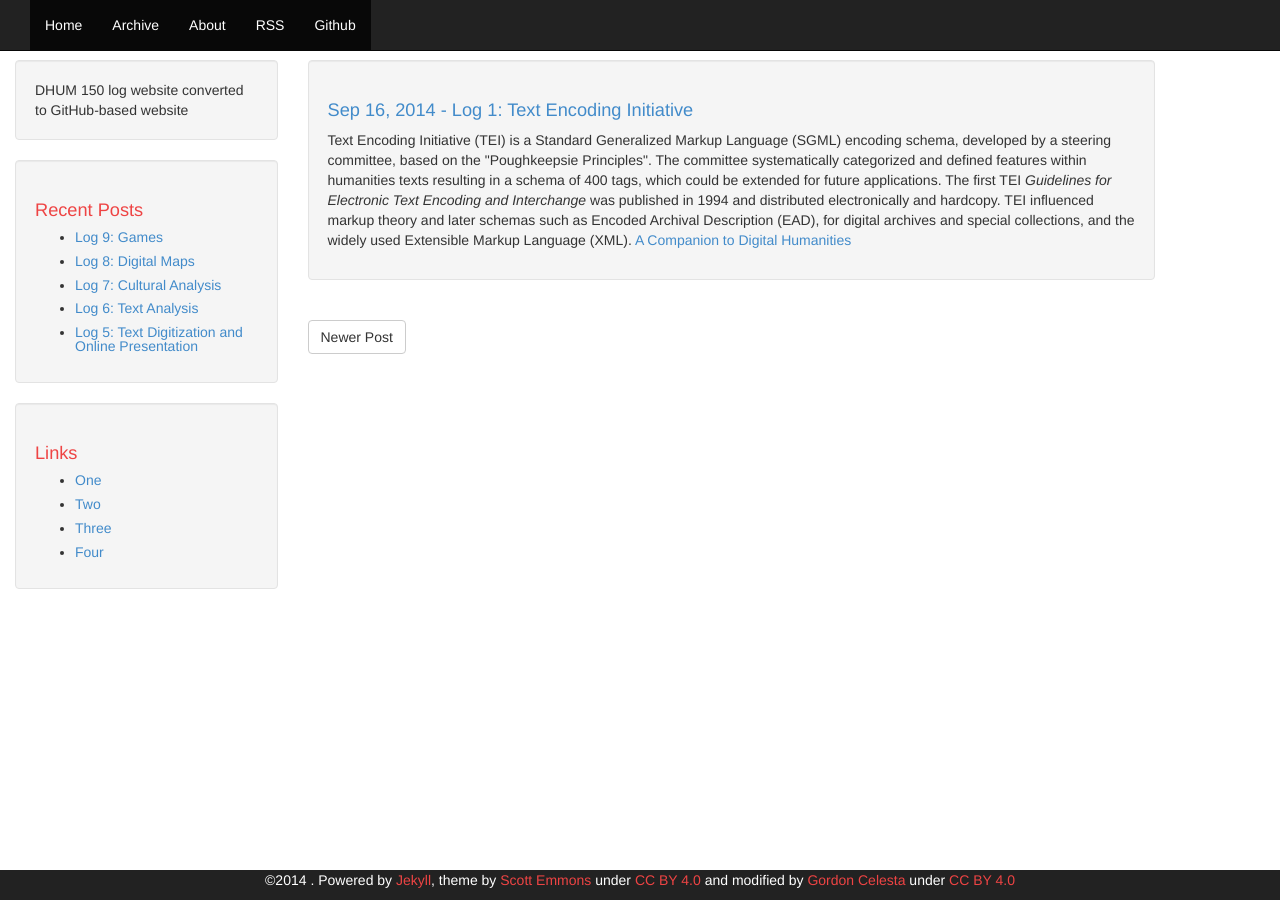
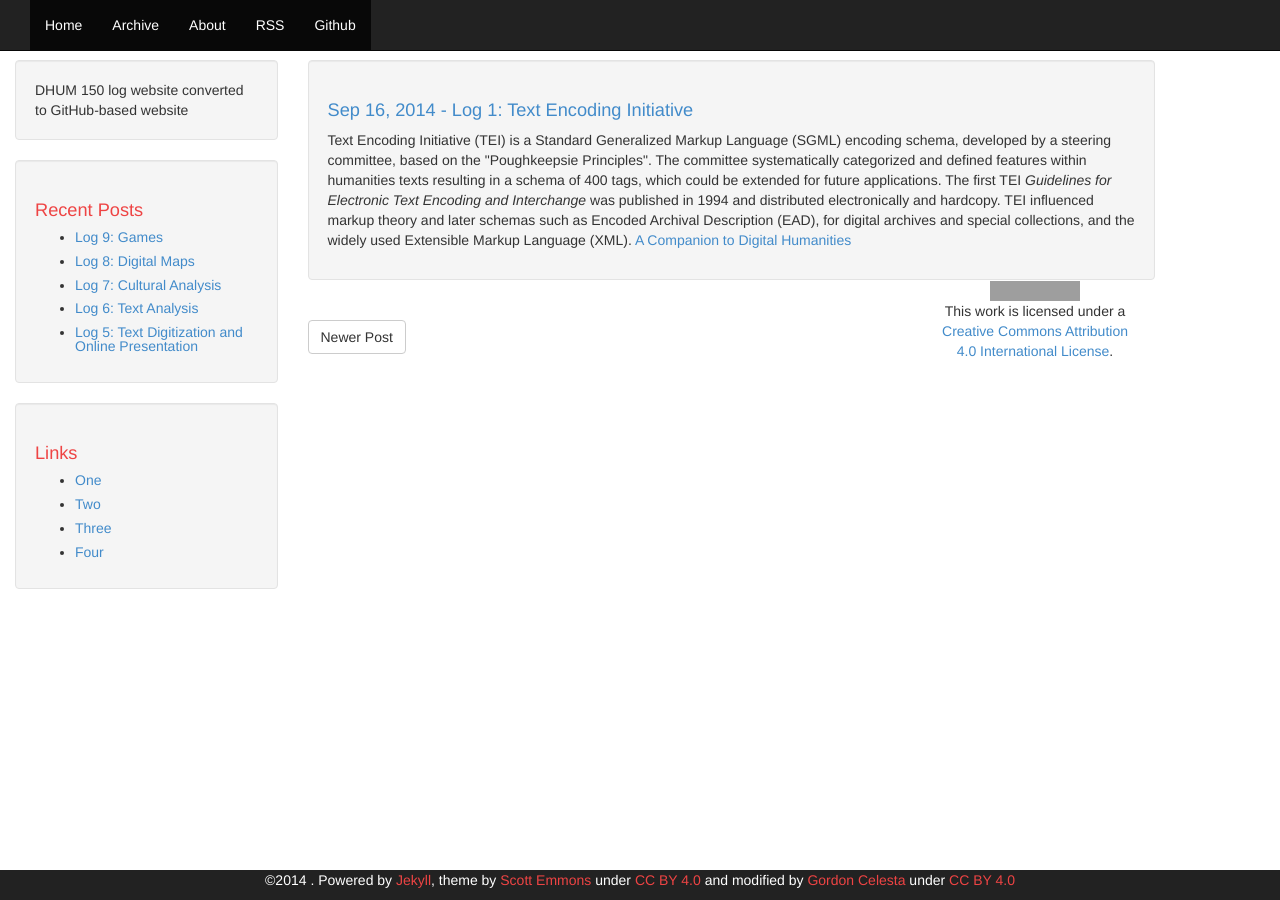
Before and after one commit to gcelesta/gcelesta.github.io, a Jekyll site: the page built from _posts/2014-09-16-log1.html, in a window 1280 px wide. Built offline with Jekyll 4.4.1, drawn with Linux system fonts in a browser that asks for light colours; Markdown is read by kramdown in place of the engine named in the settings; grey boxes are pictures that could not be loaded.

Commit message:
Added license for individual posts

```diff
--- a/_layouts/post.html
+++ b/_layouts/post.html
@@ -14,6 +14,9 @@
             {% endif %}
             <div class="post-content">
             {{ content }}
+            </div>
+            <div class="attribution">
+                <a rel="license" href="http://creativecommons.org/licenses/by/4.0/"><img alt="Creative Commons License" style="border-width:0" src="https://i.creativecommons.org/l/by/4.0/88x31.png" /></a><br />This work is licensed under a <a rel="license" href="http://creativecommons.org/licenses/by/4.0/">Creative Commons Attribution 4.0 International License</a>.
             </div>
             {% if page.comments %}
             <div id="disqus_thread">
--- a/css/theme.css
+++ b/css/theme.css
@@ -49,3 +49,10 @@
 .author a {
     color: #ee4444;
 }
+
+.attribution {
+    float: right;
+    text-align: center;
+    margin-top: 20px;
+    width: 200px;
+}
```
